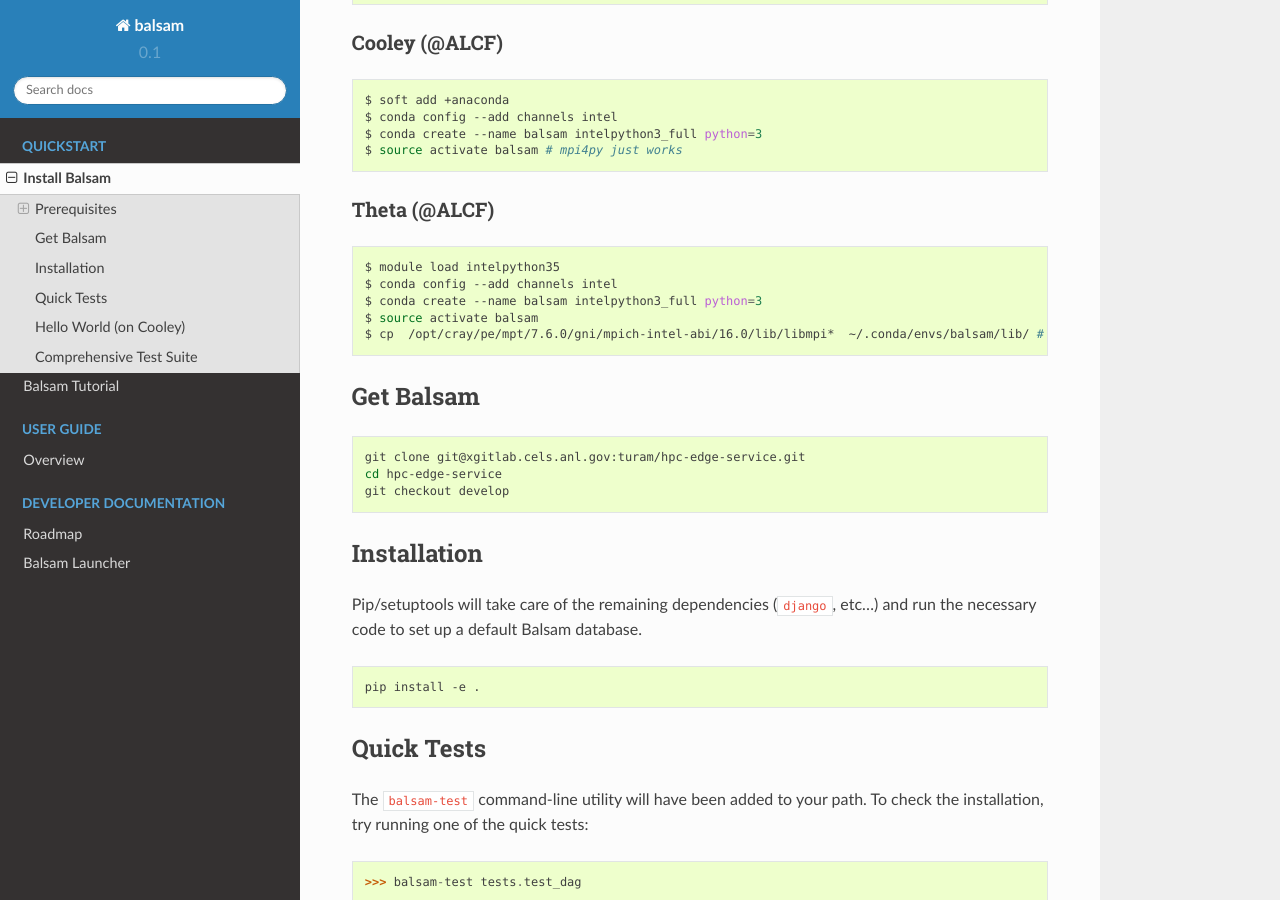
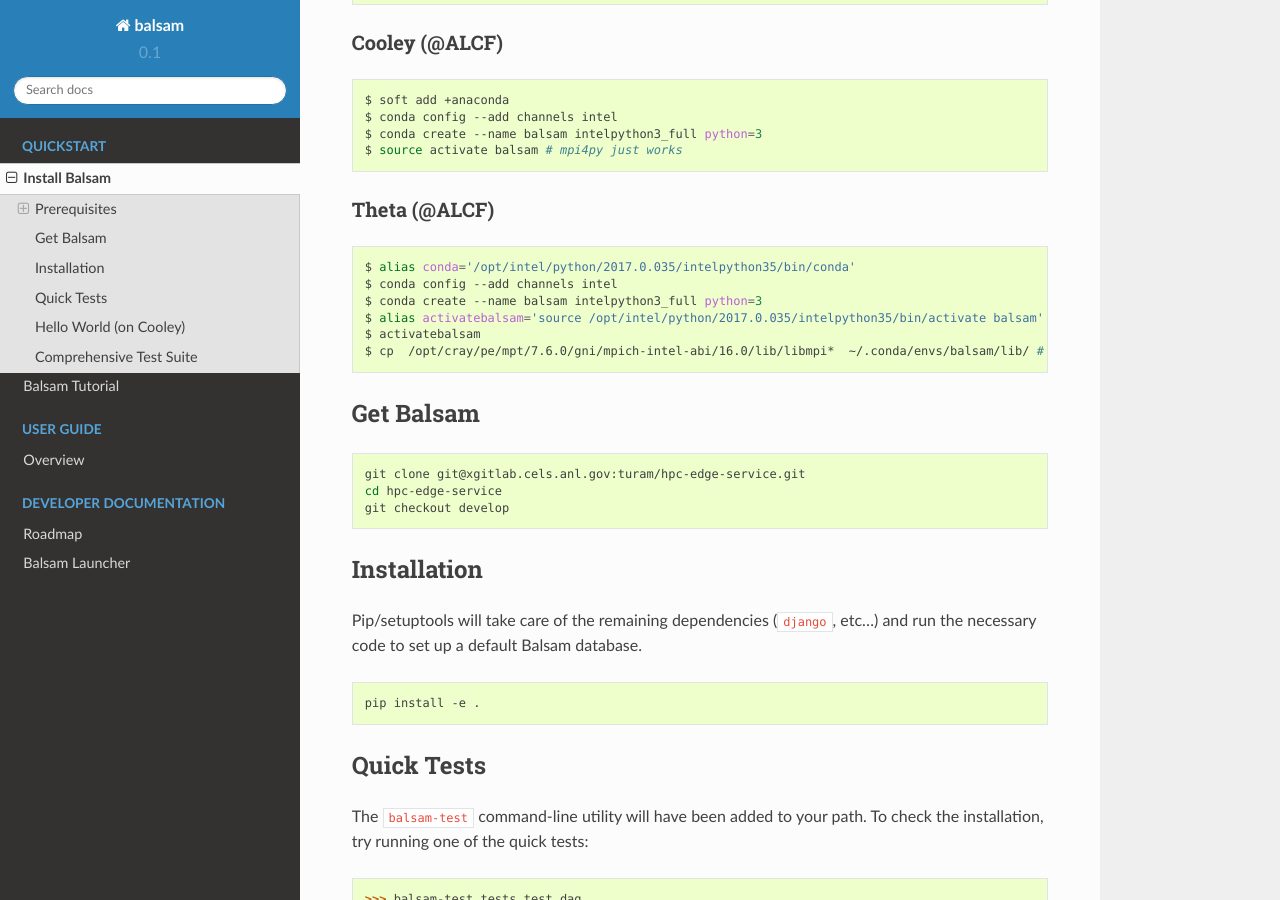
Before and after one commit to argonne-lcf/balsam, a Sphinx documentation site: the page built from docs/quick/quickstart.rst, in a window 1280 px wide and 900 px high, scrolled down 647 px. Built offline with Sphinx 7.4.7 and the Read the Docs theme 2.0.0, drawn with Linux system fonts in a browser that asks for light colours.

```diff
--- a/docs/quick/quickstart.rst
+++ b/docs/quick/quickstart.rst
@@ -37,10 +37,11 @@ Theta (@ALCF)
 ^^^^^^^^^^^^^^^^^^^^^^^
 .. code:: bash
 
-    $ module load intelpython35
+    $ alias conda='/opt/intel/python/2017.0.035/intelpython35/bin/conda'
     $ conda config --add channels intel
     $ conda create --name balsam intelpython3_full python=3
-    $ source activate balsam
+    $ alias activatebalsam='source /opt/intel/python/2017.0.035/intelpython35/bin/activate balsam' # add to .bash_profile
+    $ activatebalsam
     $ cp  /opt/cray/pe/mpt/7.6.0/gni/mpich-intel-abi/16.0/lib/libmpi*  ~/.conda/envs/balsam/lib/ # need to link to intel ABI
 
 Get Balsam
```
Also changed, not shown: docs/quick/examples/theta/README.md (deleted, +0 -49 lines), 8 other files.
